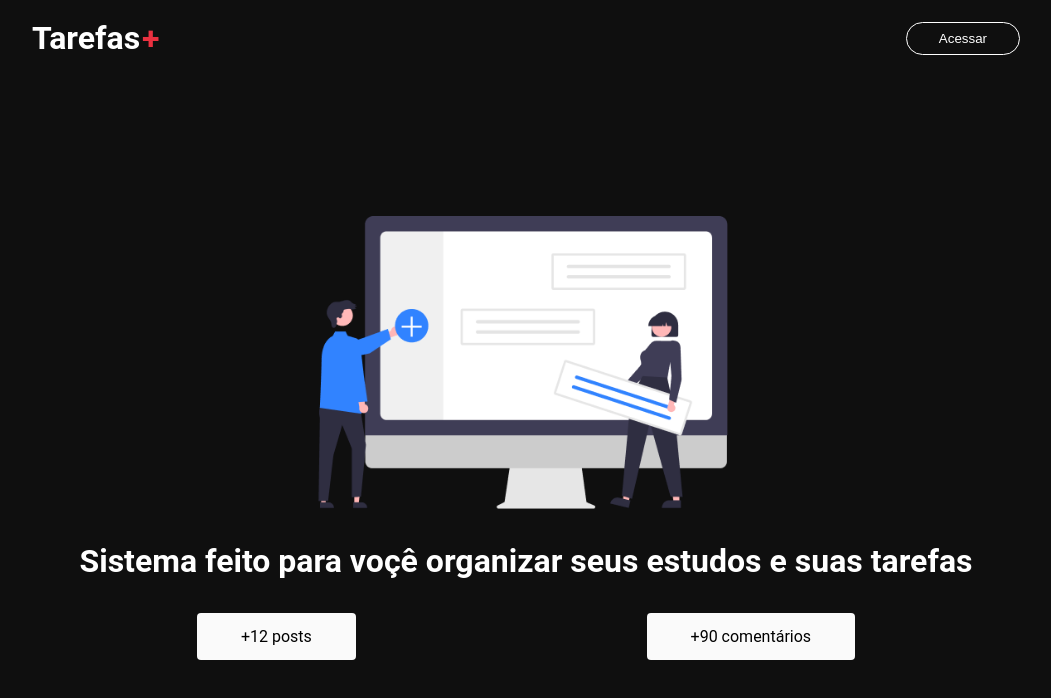
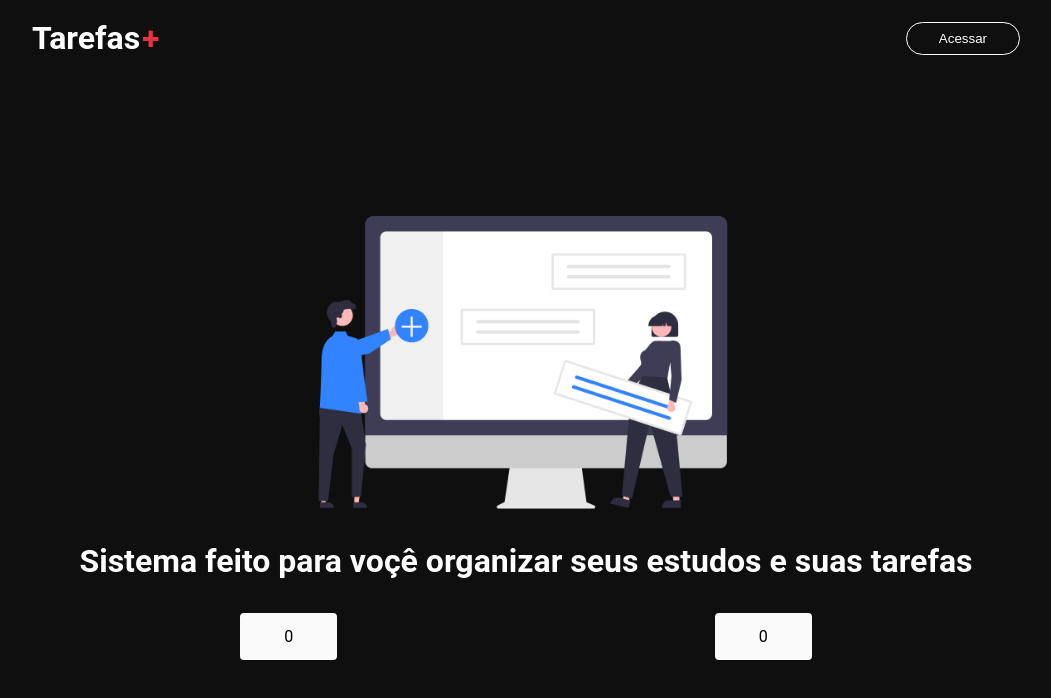
Before and after one commit to mpslara7/Projeto-Board-Tarefas, a Next.js app: page / in a window 1280 px wide. Shown: the top 698 px of the page, without its empty margins (114-1165 px from the left). Built offline with nearby package versions, Linux system fonts and the light colour scheme; no server answers; the database is empty.

Commit message:
creating-static-page

```diff
--- a/src/pages/index.tsx
+++ b/src/pages/index.tsx
@@ -1,10 +1,20 @@
+import { GetStaticProps } from 'next';
 import styles from '@/styles/home.module.css';
 import Head from 'next/head';
 import Image from 'next/image';
 
 import heroImg from '../../public/assets/hero.png';
 
-export default function Home() {
+import { db } from '@/services/firebaseConnection';
+
+import { collection, getDocs } from 'firebase/firestore';
+
+interface HomeProps {
+  posts: number;
+  comments: number;
+}
+
+export default function Home({ posts, comments }: HomeProps) {
   return (
     <div className={styles.container}>
       <Head>
@@ -26,13 +36,28 @@
 
         <div className={styles.infoContent}>
           <section className={styles.box}>
-            <span>+12 posts</span>
+            <span>{posts}</span>
           </section>
           <section className={styles.box}>
-            <span>+90 comentários</span>
+            <span>{comments}</span>
           </section>
         </div>
       </main>
     </div>
   );
 }
+
+export const getStaticProps: GetStaticProps = async () => {
+  const commentRef = collection(db, 'comments');
+  const postRef = collection(db, 'tarefas');
+
+  const commentSnapShot = await getDocs(commentRef);
+  const postSnapShot = await getDocs(postRef);
+
+  return {
+    props: {
+      posts: postSnapShot.size || 0,
+      comments: commentSnapShot.size || 0,
+    },
+  };
+};
```
